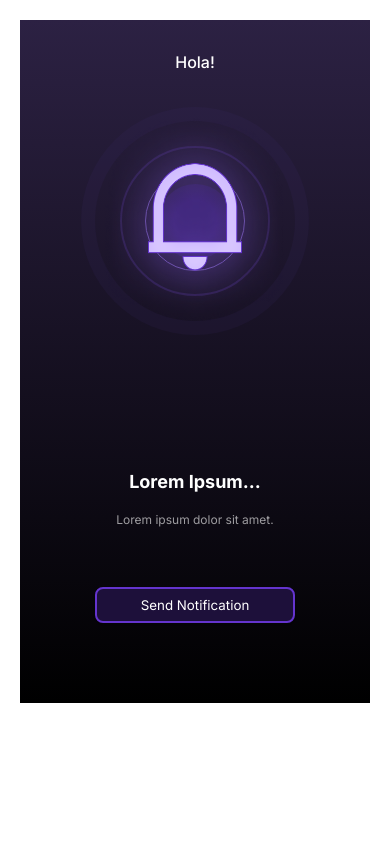
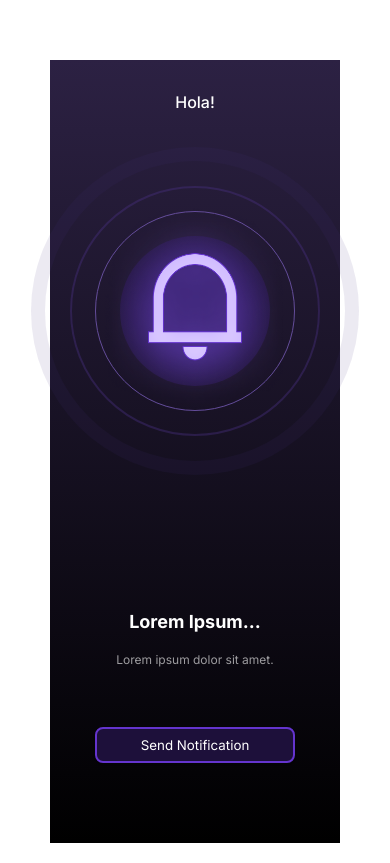
Before and after one commit to Arun0073/notification, a Next.js app: page / in a window 390 px wide. Built offline with nearby package versions, Linux system fonts and the light colour scheme.

Commit message:
Debugging features added

```diff
--- a/src/app/Components/Notification.css
+++ b/src/app/Components/Notification.css
@@ -103,27 +103,27 @@
 }
 @media (max-width: 480px) {
   .main {
-    margin: 20px 20px 20px 20px;
+    margin: 60px 50px 20px 50px;
   }
 
   .circle-1 {
+    width: 300px;
+    height: 300px;
+  }
+
+  .circle-2 {
+    width: 250px;
+    height: 250px;
+  }
+
+  .circle-3 {
     width: 200px;
     height: 200px;
   }
 
-  .circle-2 {
+  .circle-4 {
     width: 150px;
     height: 150px;
-  }
-
-  .circle-3 {
-    width: 100px;
-    height: 100px;
-  }
-
-  .circle-4 {
-    width: 75px;
-    height: 75px;
   }
 
   .notification h1 {
--- a/src/app/Components/Notification.jsx
+++ b/src/app/Components/Notification.jsx
@@ -11,6 +11,10 @@ const Notification = () => {
         body: "This is Notification Message!!",
         icon: "/src/app/assets/Notification.png",
       });
+    } else {
+      console.log(
+        "Notification permission not granted or Notification API not supported."
+      );
     }
   };
 
@@ -20,8 +24,12 @@ const Notification = () => {
         if (permission === "granted") {
           console.log("Notification Permission granted!!");
           sendNotification();
+        } else {
+          console.log("Notification Permission denied.");
         }
       });
+    } else {
+      console.log("Notification API not supported in this browser.");
     }
   }, []);
 
@@ -38,7 +46,13 @@ const Notification = () => {
           <div className="circle-2">
             <div className="circle-3">
               <div className="circle-4">
-                <Image priority={true} src={bell} alt="Bell Image" width={190} height={210} />
+                <Image
+                  priority={true}
+                  src={bell}
+                  alt="Bell Image"
+                  width={190}
+                  height={210}
+                />
               </div>
             </div>
           </div>
--- a/src/app/layout.js
+++ b/src/app/layout.js
@@ -4,7 +4,7 @@ import "./globals.css";
 const inter = Inter({ subsets: ["latin"] });
 
 export const metadata = {
-  title: "Create Next App",
+  title: "Notification Page",
   description: "Generated by create next app",
 };
 
```
